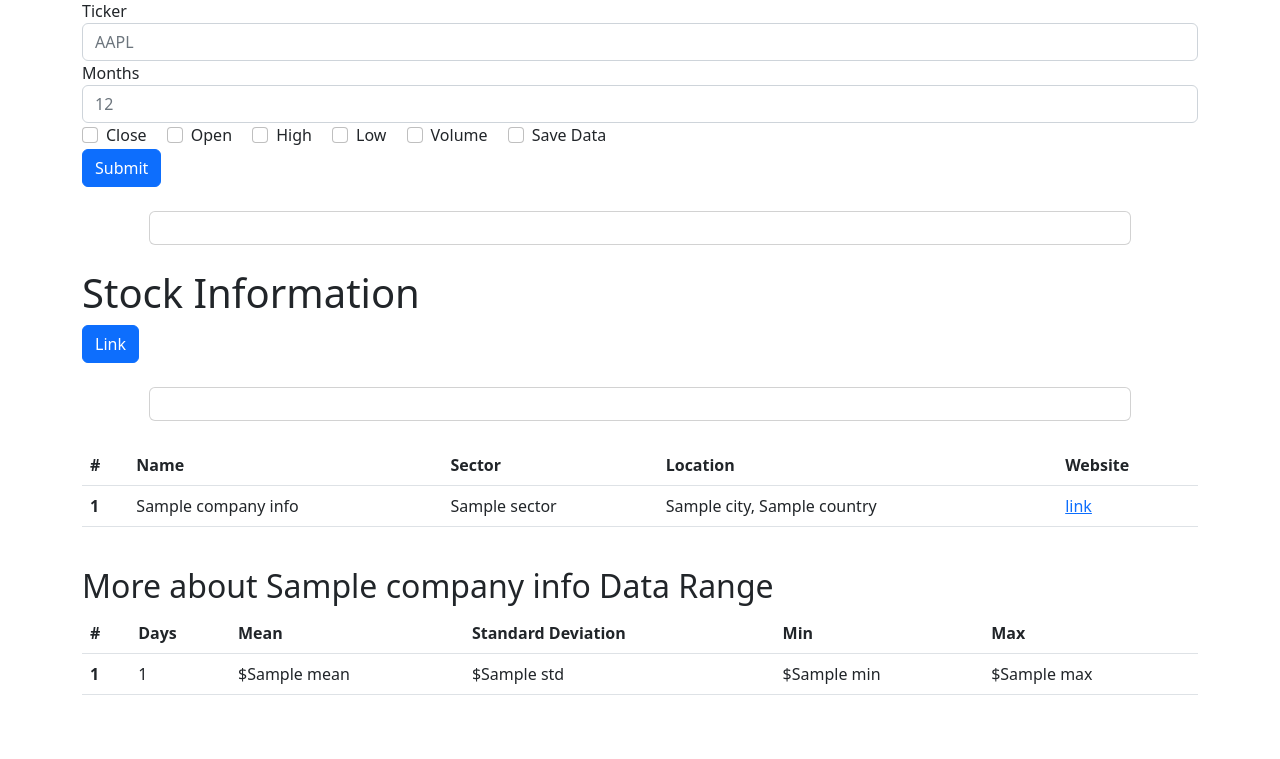
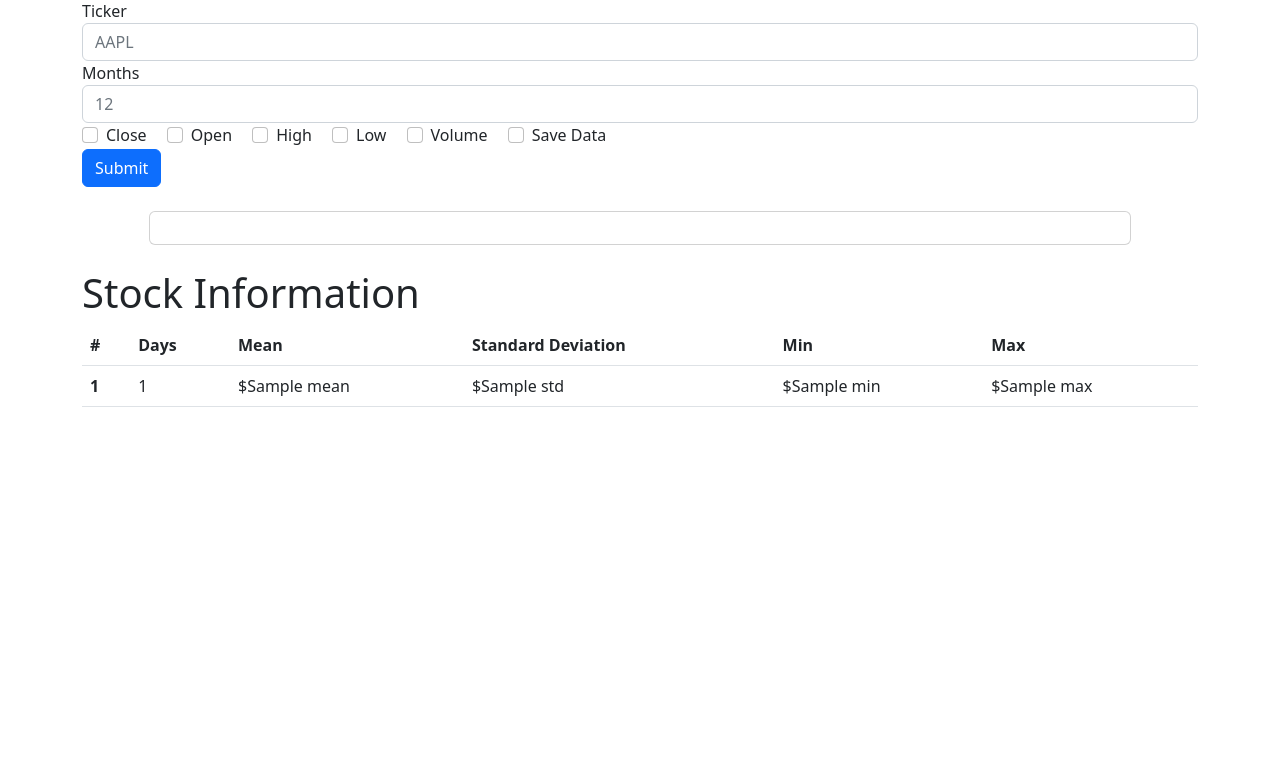
Before and after one commit to cerdamario13/market_analysis, a Flask app: template src/templates/home.html in a window 1280 px wide. Shown: the part 57-816 px from the top of the page. Run offline with Flask 3, Linux system fonts and the light colour scheme; the template is opened without the code that fills it: most values are stand-ins (such as "Sample title", 1, 10 or a date in 2020); some libraries are stand-ins or nearby versions.

Commit message:
removed company info for now

```diff
--- a/src/app.py
+++ b/src/app.py
@@ -24,7 +24,7 @@ def hello_world():
         save_data = request.form.get('save_data', '')
 
         # company info dictionary
-        company_info = yahooFinance.Ticker(ticker).info # Not working, find a way to get stock info
+        # company_info = yahooFinance.Ticker(ticker).info # Not working, find a way to get stock info
 
         data = pd.DataFrame()
         # Check if the ticker is saved in data
@@ -74,7 +74,7 @@ def hello_world():
             'Max': results[data_info].describe().iloc[7].round(2),
         }
 
-        return render_template("home.html", graph1JSON = graph1JSON, title = "Stock Info", companyInfo = company_info, visibility = "visible" , **params)
+        return render_template("home.html", graph1JSON = graph1JSON, title = "Stock Info", visibility = "visible" , **params)
 
     else:
         return render_template('home.html', title = "Home", visibility="hidden", companyInfo = '')
--- a/src/templates/home.html
+++ b/src/templates/home.html
@@ -60,41 +60,7 @@
     <div style="visibility: {{ visibility }};">
         <div class="site-header-logo">
           <h1>Stock Information</h1>
-          <a class="btn btn-primary" role="button">Link</a>
       </div>
-
-      <div class="row p-4">
-          <div class="card m-auto" style="width: 90%;">
-              <div class="card-body">
-                  <div id="chart1"></div> <!--The reference is at the end of the script-->
-              </div>
-          </div>
-      </div>
-
-      <!-- Bais Info Table-->
-      <table class="table">
-          <thead>
-            <tr>
-              <th scope="col">#</th>
-              <th scope="col">Name</th>
-              <th scope="col">Sector</th>
-              <th scope="col">Location</th>
-              <th scope="col">Website</th>
-            </tr>
-          </thead>
-          <tbody>
-            <tr>
-              <th scope="row">1</th>
-              <td>{{companyInfo['shortName']}}</td>
-              <td>{{companyInfo['sector']}}</td>
-              <td>{{ companyInfo['city'] }}, {{ companyInfo['country'] }}</td>
-              <td><a href="{{ companyInfo['website'] }}">link</a></td>
-            </tr>
-          </tbody>
-        </table>
-
-        <br>
-        <h2>More about {{companyInfo['shortName']}} Data Range</h2>
 
         <!--Analysis Table-->
         <table class="table">
```
Also changed, not shown: src/templates/index.html (+0 -25 lines).
